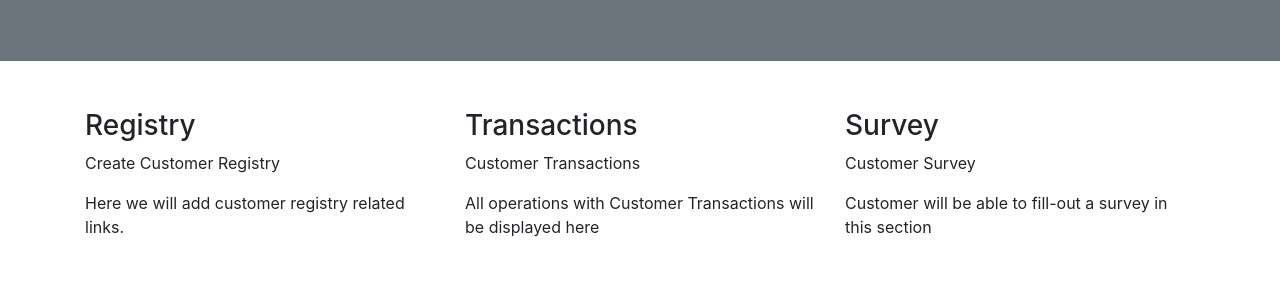
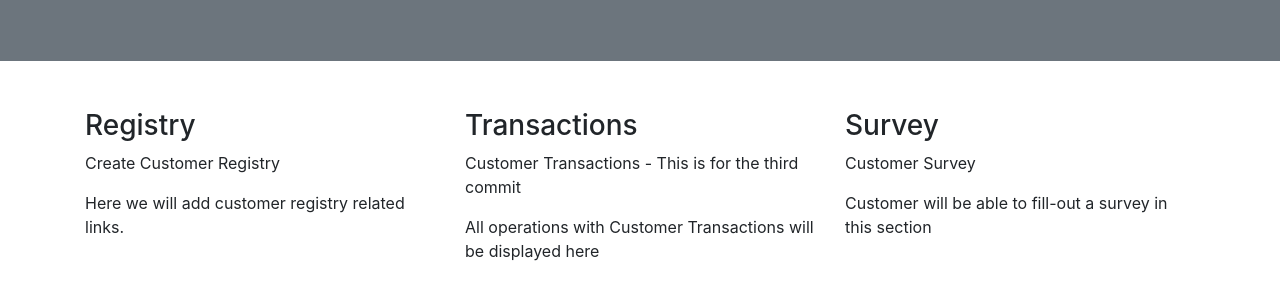
Before and after one commit to alyssakramer/Project1, a plain HTML site: page index.html in a window 1280 px wide. Shown: the part 131-430 px from the top of the page. Drawn offline with nearby package versions, Linux system fonts and the light colour scheme.

Commit message:
This is the third commit

```diff
--- a/index.html
+++ b/index.html
@@ -24,7 +24,7 @@
      </div>
      <div class="col-sm-4">
         <h3>Transactions</h3>
-        <p>Customer Transactions</p>
+        <p>Customer Transactions - This is for the third commit</p>
         <p>All operations with Customer Transactions will be displayed here</p>
      </div>
      <div class="col-sm-4">
--- a/index.js
+++ b/index.js
@@ -0,0 +1 @@
+/* This is for the third commit but no js is written here*/
```
